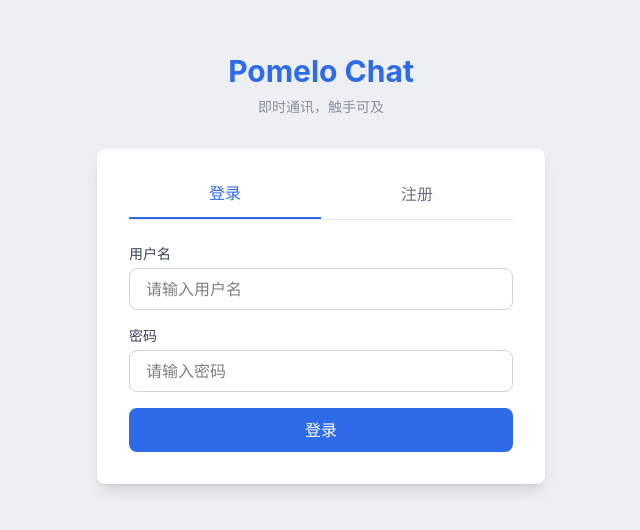
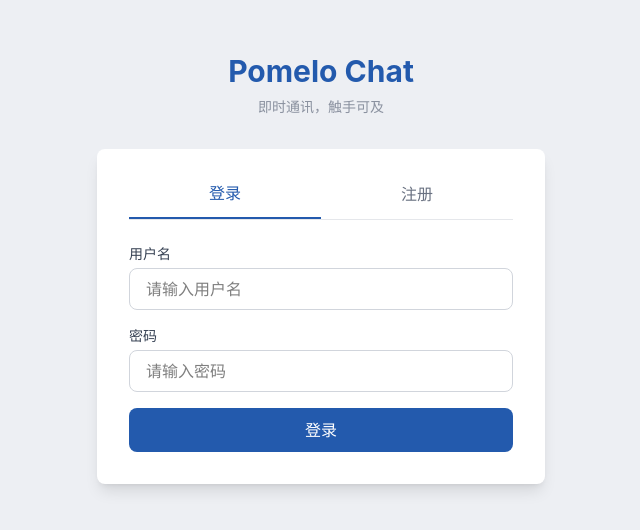
Before and after one commit to ShadowBrook/pomelo-web, a React (Vite) app: page /login in a window 1280 px wide. Shown: the part 132-662 px from the top of the page, without its empty margins (319-959 px from the left). Built offline with nearby package versions, Linux system fonts and the light colour scheme.

Commit message:
style: P1.7 主题 token 对齐参考采样色（titlebar/bubble/selected/accent）

```diff
--- a/src/index.css
+++ b/src/index.css
@@ -1,24 +1,28 @@
 @import "tailwindcss";
 
 @theme {
-  --color-primary: #2E6BE6;
-  --color-primary-dark: #2456C4;
-  --color-danger: #E64545;
+  --color-primary: #235AAD;
+  --color-primary-dark: #18479F;
+  --color-danger: #FF4D50;
   --color-warn: #E6922E;
-  --color-ok: #3BB54A;
+  --color-ok: #34AD64;
   --color-bg-page: #EDEFF3;
   --color-bg-deco-from: #DBE7FB;
   --color-bg-deco-to: #E8EEFB;
-  --color-sidebar: #F7F8FA;
+  --color-sidebar: #FFFFFF;
   --color-panel: #FFFFFF;
-  --color-bubble-self: #D9E8FF;
-  --color-bubble-other: #F2F3F5;
+  --color-bubble-self: #CAE9FD;
+  --color-bubble-other: #FFFFFF;
+  --color-chat-bg: #F6F7FB;
+  --color-selected: #DDF0FF;
+  --color-accent: #28A0FF;
   --color-text-main: #1F2329;
   --color-text-sub: #8A919F;
   --color-line: #E4E7ED;
-  --color-topbar: #2B2F36;
-  --color-titlebar-from: #3572E8;
-  --color-titlebar-to: #2A5BC8;
+  --color-topbar: #1B232E;
+  --color-titlebar-main: #18479F;
+  --color-titlebar-chat: #235AAD;
+  --color-send-btn: #18479F;
 }
 
 body {
@@ -26,14 +30,14 @@
   background-color: #EDEFF3;
 }
 
-/* 气泡小三角（颜色跟随新 token 值） */
+/* 气泡小三角 */
 .bubble-self::after {
   content: '';
   position: absolute;
   right: -6px;
   top: 8px;
   border: 6px solid transparent;
-  border-left-color: #D9E8FF;
+  border-left-color: #CAE9FD;
   border-right: none;
 }
 
@@ -43,6 +47,16 @@
   left: -6px;
   top: 8px;
   border: 6px solid transparent;
-  border-right-color: #F2F3F5;
+  border-right-color: #FFFFFF;
   border-left: none;
 }
+
+/* 会话选中态左上红色折角（参考 rb_main1） */
+.corner-red::before {
+  content: '';
+  position: absolute;
+  left: 0;
+  top: 0;
+  border-top: 12px solid #FF4D50;
+  border-right: 12px solid transparent;
+}
```
